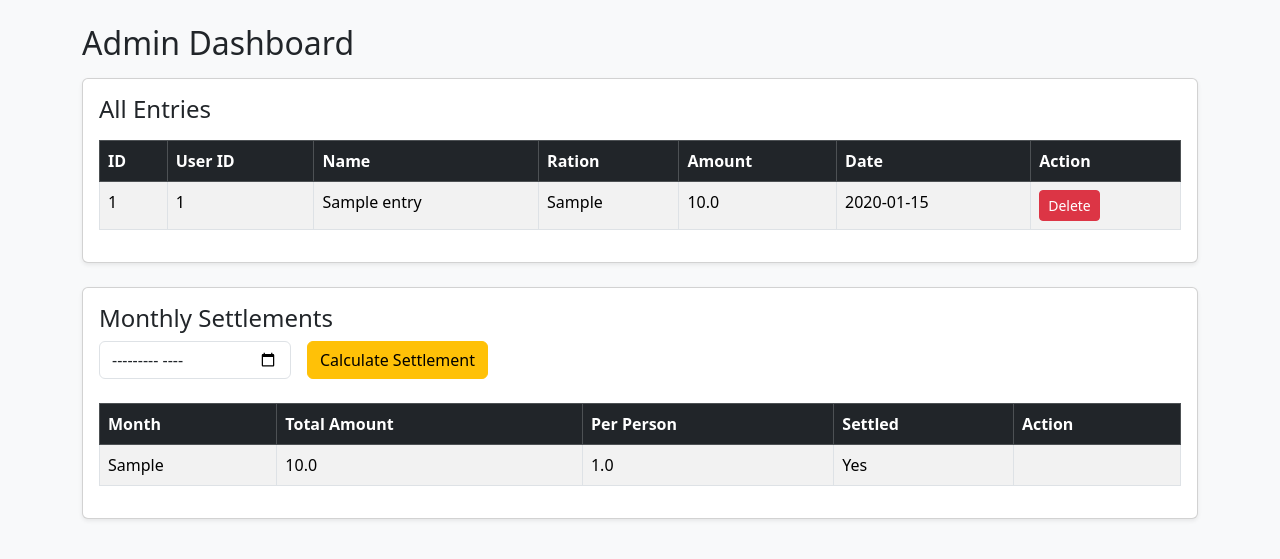
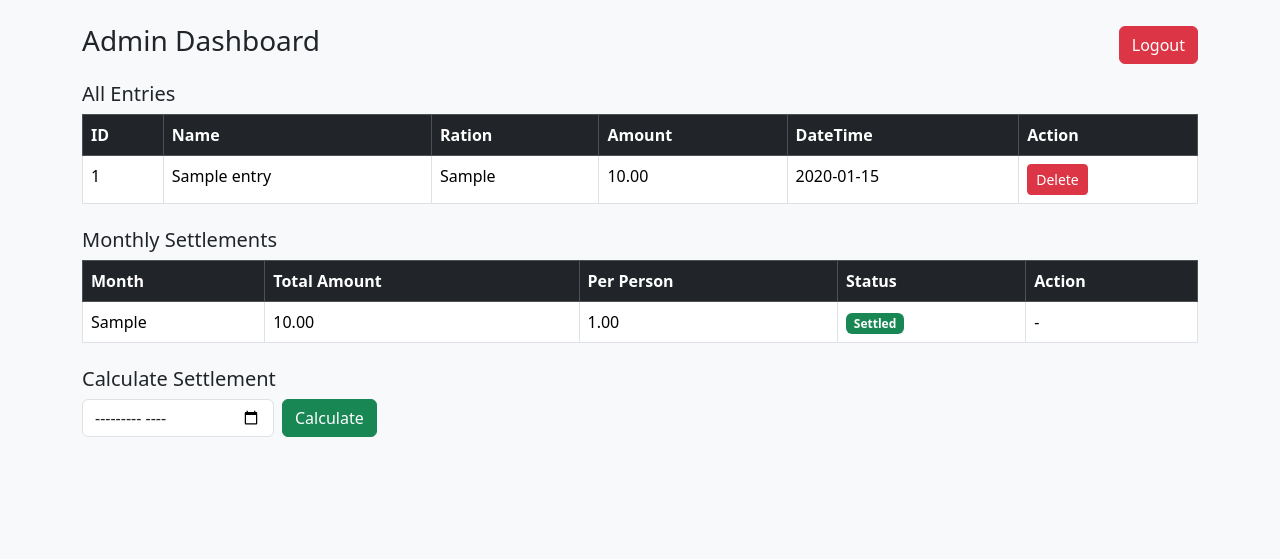
Before and after one commit to Naveentm16/ration-system, a Flask app: page /admin in a window 1280 px wide. Shown: the top 559 px of the page. Run offline with Flask 3, Linux system fonts and the light colour scheme; the visitor is signed in with stand-in values (Sample User, id 1); tables that the repository leaves empty hold one stand-in row (values such as "Sample post").

Commit message:
Update admin.html

```diff
--- a/templates/admin.html
+++ b/templates/admin.html
@@ -1,82 +1,88 @@
 <!DOCTYPE html>
-<html>
+<html lang="en">
 <head>
+    <meta charset="UTF-8">
     <title>Admin Dashboard</title>
     <link href="https://cdn.jsdelivr.net/npm/bootstrap@5.3.2/dist/css/bootstrap.min.css" rel="stylesheet">
-    <script src="https://cdn.jsdelivr.net/npm/bootstrap@5.3.2/dist/js/bootstrap.bundle.min.js"></script>
 </head>
 <body class="bg-light">
 <div class="container mt-4">
-    <h2>Admin Dashboard</h2>
+    <div class="d-flex justify-content-between align-items-center mb-3">
+        <h3>Admin Dashboard</h3>
+        <a href="/admin_logout" class="btn btn-danger">Logout</a>
+    </div>
 
-    <div class="card mt-3 p-3 shadow-sm">
-        <h4>All Entries</h4>
-        <table class="table table-striped table-bordered mt-2">
+    <h5>All Entries</h5>
+    <table class="table table-bordered">
         <thead class="table-dark">
             <tr>
                 <th>ID</th>
-                    <th>User ID</th>
                 <th>Name</th>
                 <th>Ration</th>
                 <th>Amount</th>
-                    <th>Date</th>
+                <th>DateTime</th>
                 <th>Action</th>
             </tr>
         </thead>
         <tbody>
-                {% for entry in data %}
+            {% for e in data %}
             <tr>
-                    <td>{{ entry.transaction_id }}</td>
-                    <td>{{ entry.id }}</td>
-                    <td>{{ entry.name }}</td>
-                    <td>{{ entry.ration }}</td>
-                    <td>{{ entry.amount }}</td>
-                    <td>{{ entry.datetime }}</td>
-                    <td><a href="/delete/{{ entry.transaction_id }}" class="btn btn-sm btn-danger">Delete</a></td>
+                <td>{{ e['id'] }}</td>
+                <td>{{ e['name'] }}</td>
+                <td>{{ e['ration'] }}</td>
+                <td>{{ "%.2f"|format(e['amount']) }}</td>
+                <td>{{ e['datetime'] }}</td>
+                <td><a href="/delete/{{ e['transaction_id'] }}" class="btn btn-sm btn-danger">Delete</a></td>
             </tr>
             {% endfor %}
         </tbody>
     </table>
-    </div>
 
-    <div class="card mt-4 p-3 shadow-sm">
-        <h4>Monthly Settlements</h4>
-        <form class="row g-3 mb-3" method="GET" action="/calculate_monthly">
-            <div class="col-auto">
-                <input type="month" name="month" class="form-control" required>
-            </div>
-            <div class="col-auto">
-                <button type="submit" class="btn btn-warning">Calculate Settlement</button>
-            </div>
-        </form>
-
-        <table class="table table-striped table-bordered mt-2">
+    <h5 class="mt-4">Monthly Settlements</h5>
+    <table class="table table-bordered">
         <thead class="table-dark">
             <tr>
                 <th>Month</th>
                 <th>Total Amount</th>
                 <th>Per Person</th>
-                    <th>Settled</th>
+                <th>Status</th>
                 <th>Action</th>
             </tr>
         </thead>
         <tbody>
             {% for s in settlements %}
             <tr>
-                    <td>{{ s.month }}</td>
-                    <td>{{ s.total_amount }}</td>
-                    <td>{{ s.per_person }}</td>
-                    <td>{{ "Yes" if s.is_settled else "No" }}</td>
+                <td>{{ s['month'] }}</td>
+                <td>{{ "%.2f"|format(s['total_amount']) }}</td>
+                <td>{{ "%.2f"|format(s['per_person']) }}</td>
                 <td>
-                        {% if not s.is_settled %}
-                            <a href="/settle_month/{{ s.month }}" class="btn btn-sm btn-success">Mark Settled</a>
+                    {% if s['is_settled'] == 1 %}
+                        <span class="badge bg-success">Settled</span>
+                    {% else %}
+                        <span class="badge bg-warning">Pending</span>
+                    {% endif %}
+                </td>
+                <td>
+                    {% if s['is_settled'] == 0 %}
+                        <a href="/settle_month/{{ s['month'] }}" class="btn btn-sm btn-primary">Mark Settled</a>
+                    {% else %}
+                        -
                     {% endif %}
                 </td>
             </tr>
             {% endfor %}
         </tbody>
     </table>
+
+    <h5 class="mt-4">Calculate Settlement</h5>
+    <form method="get" action="/calculate_monthly" class="row g-2">
+        <div class="col-auto">
+            <input type="month" name="month" class="form-control" required>
         </div>
+        <div class="col-auto">
+            <button class="btn btn-success">Calculate</button>
+        </div>
+    </form>
 </div>
 </body>
 </html>
```
Lines whose indentation alone changed are shown as unchanged.
